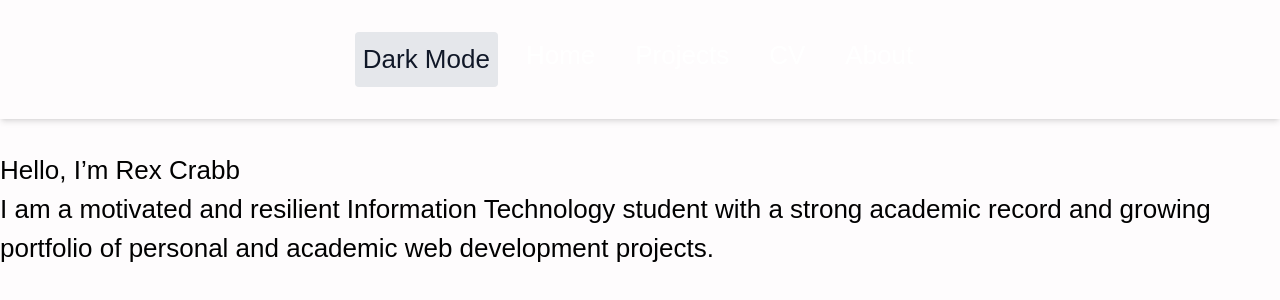
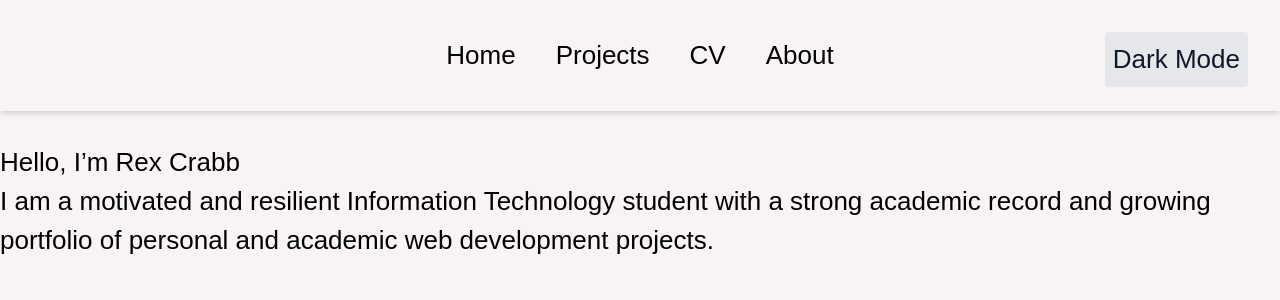
Before and after one commit to CrabbRex/my-cv-site, a Next.js app: page / in a window 1280 px wide. Shown: the top 300 px of the page. Built offline with nearby package versions, Linux system fonts and the light colour scheme.

Commit message:
Position theme toggle in nav bar.

```diff
--- a/src/app/components/ThemeSwitcher.tsx
+++ b/src/app/components/ThemeSwitcher.tsx
@@ -14,7 +14,7 @@ export default function ThemeSwitcher() {
 
   return (
     <button
-      className="p-2 rounded bg-gray-200 dark:bg-gray-800 text-gray-900 dark:text-gray-100"
+      className="p-2 rounded bg-gray-200 dark:bg-gray-800 text-gray-900 dark:text-gray-100 absolute right-4 top-4"
       onClick={() => setTheme(theme === 'dark' ? 'light' : 'dark')}
     >
       {theme === 'dark' ? 'Light Mode' : 'Dark Mode'}
--- a/src/app/globals.css
+++ b/src/app/globals.css
@@ -5,7 +5,7 @@
   --color-secondary: #153801;
   --color-highlight: #F7C948;
 
-  --color-background: #FEFCFD;
+  --color-background: #f8f3f6;
   --color-surface: #E5E5E3;
   --color-foreground: #000000;
 
@@ -28,7 +28,6 @@ body {
 
 header {
   background: transparent;
-  color: white;
   padding: 1rem;
   text-align: center;
 }
--- a/src/app/layout.tsx
+++ b/src/app/layout.tsx
@@ -25,13 +25,14 @@ export default function RootLayout({
         >
           <header className="bg-white dark:bg-black shadow-md mb-8">
 
-            <nav className="flex gap-4 p-4 justify-center">
+            <nav className="flex gap-4 p-4 justify-center relative">
 
-              <ThemeSwitcher />
+
               <Link href="/" className="px-3 py-1 rounded transition hover:outline-2 hover:outline-white">Home</Link>
               <Link href="/projects" className="px-3 py-1 rounded transition hover:outline-2 hover:outline-white">Projects</Link>
               <Link href="/cv" className="px-3 py-1 rounded transition hover:outline-2 hover:outline-white">CV</Link>
               <Link href="/about" className="px-3 py-1 rounded transition hover:outline-2 hover:outline-white">About</Link>
+              <ThemeSwitcher />
             </nav>
           </header>
 
```
